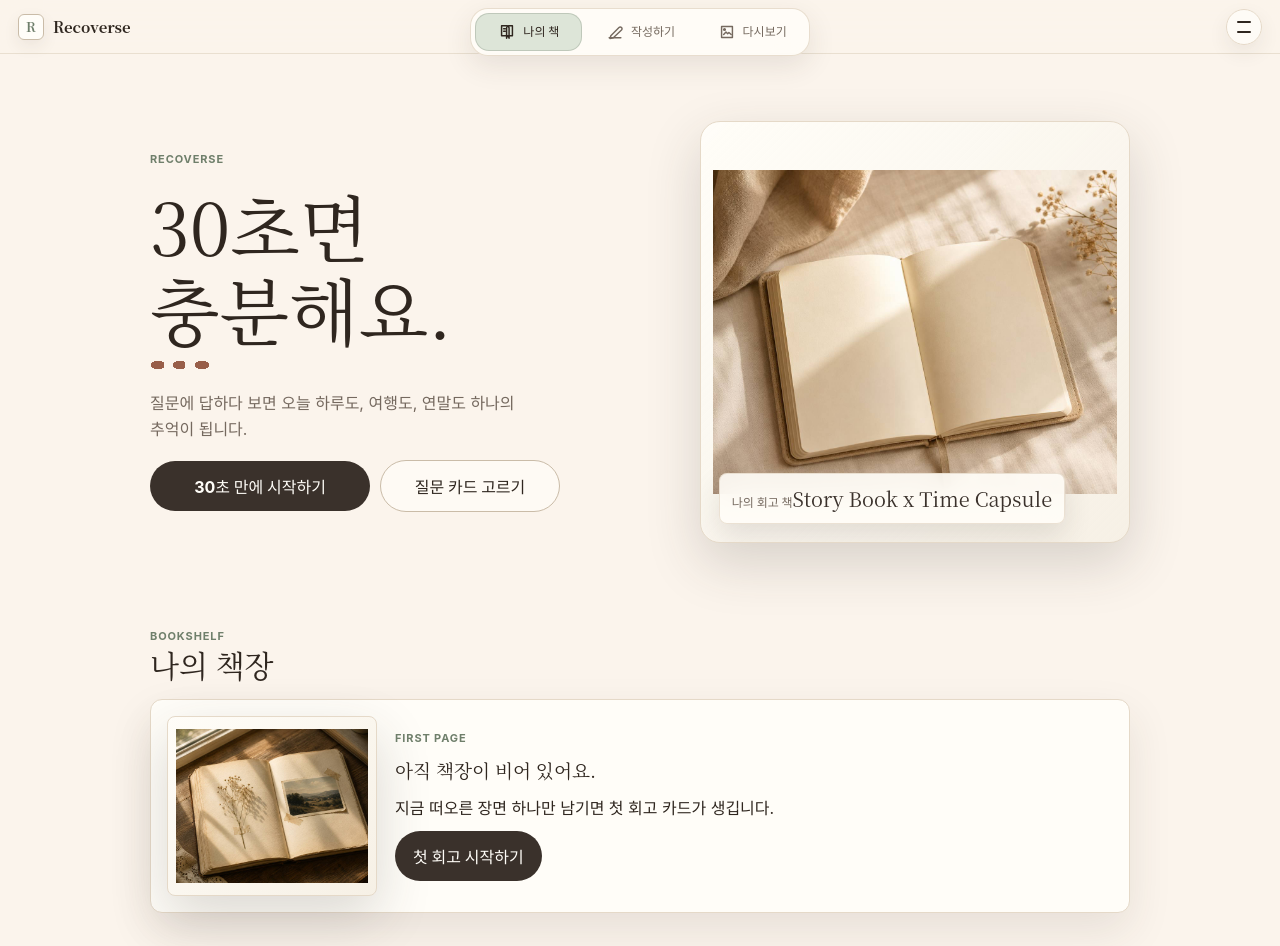
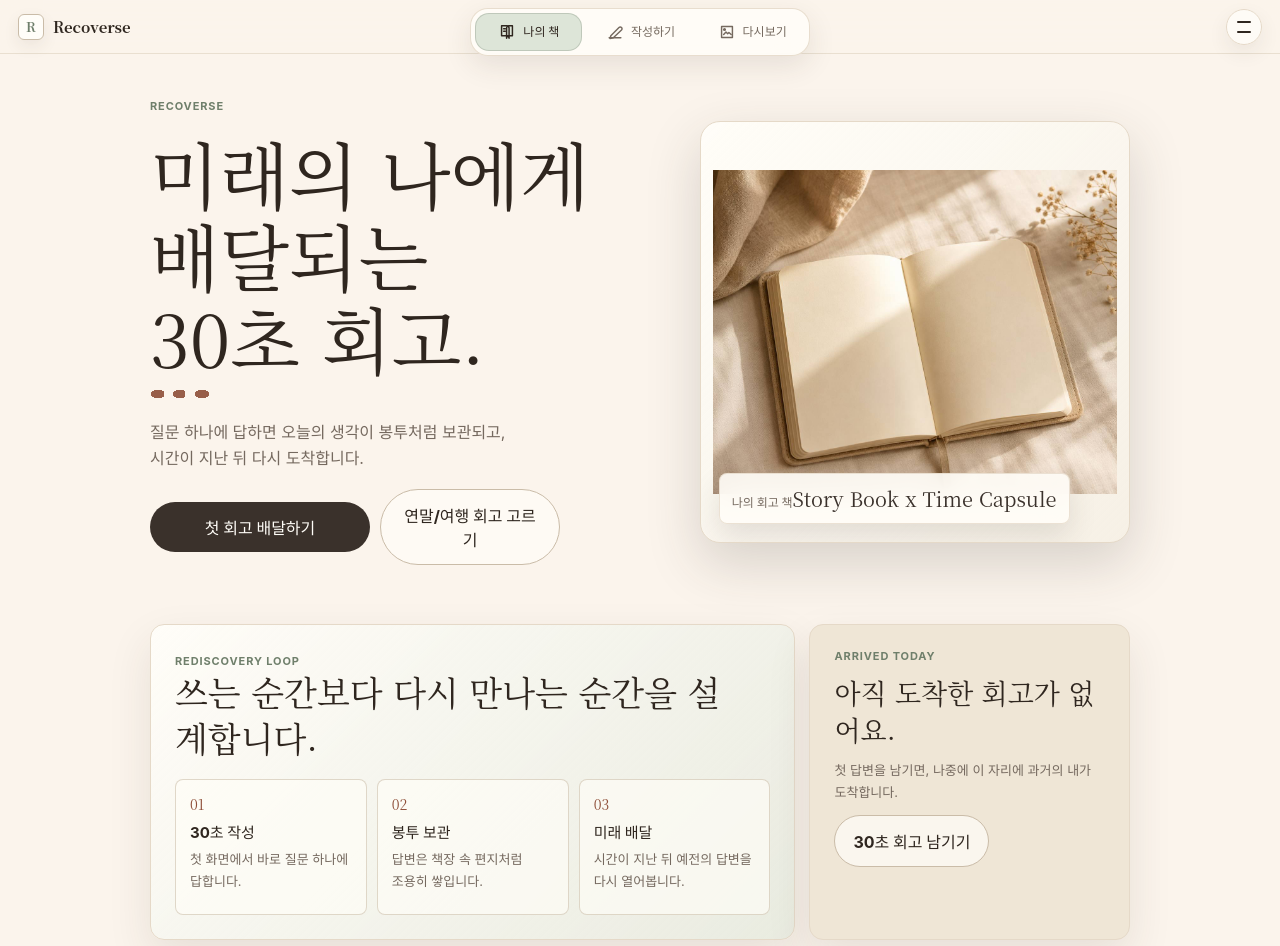
Before and after one commit to minmaxhap/recoverse, a Vue app in the folder recoverse-frontend/: page / in a window 1280 px wide. Shown: the top 946 px of the page. Built offline with nearby package versions, Linux system fonts and the light colour scheme; a web font is replaced by a local one.

Commit message:
feat: sharpen Recoverse onboarding

```diff
--- /dev/null
+++ b/recoverse-frontend/pnpm-workspace.yaml
@@ -0,0 +1,2 @@
+allowBuilds:
+  esbuild: true
--- /dev/null
+++ b/recoverse-frontend/src/components/DeliveryLoopPanel.vue
@@ -0,0 +1,79 @@
+<template>
+  <section class="deliverySection" aria-labelledby="delivery-title">
+    <article class="deliveryCard paperPanel">
+      <div>
+        <span class="screenEyebrow">Rediscovery loop</span>
+        <h2 id="delivery-title">쓰는 순간보다 다시 만나는 순간을 설계합니다.</h2>
+      </div>
+      <ol class="deliverySteps" aria-label="Recoverse 회고 흐름">
+        <li>
+          <span>01</span>
+          <strong>30초 작성</strong>
+          <p>첫 화면에서 바로 질문 하나에 답합니다.</p>
+        </li>
+        <li>
+          <span>02</span>
+          <strong>봉투 보관</strong>
+          <p>답변은 책장 속 편지처럼 조용히 쌓입니다.</p>
+        </li>
+        <li>
+          <span>03</span>
+          <strong>미래 배달</strong>
+          <p>시간이 지난 뒤 예전의 답변을 다시 열어봅니다.</p>
+        </li>
+      </ol>
+    </article>
+
+    <article class="arrivalCard paperPanel">
+      <span class="screenEyebrow">Arrived today</span>
+      <template v-if="arrivalReflectionId">
+        <h2>오늘 도착한 과거 회고</h2>
+        <p>{{ arrivalPreview }}</p>
+        <button class="paperButton" type="button" @click="$emit('open-arrival', arrivalReflectionId)">
+          다시 열어보기
+        </button>
+      </template>
+      <template v-else>
+        <h2>아직 도착한 회고가 없어요.</h2>
+        <p>첫 답변을 남기면, 나중에 이 자리에 과거의 내가 도착합니다.</p>
+        <button class="paperButton" type="button" @click="$emit('start-quick')">
+          30초 회고 남기기
+        </button>
+      </template>
+    </article>
+  </section>
+</template>
+
+<script setup lang="ts">
+defineProps<{
+  arrivalPreview: string;
+  arrivalReflectionId?: string;
+}>();
+
+defineEmits<{
+  "open-arrival": [reflectionId: string];
+  "start-quick": [];
+}>();
+</script>
+
+<style scoped>
+.deliverySection { display: grid; grid-template-columns: minmax(0, 1.45fr) minmax(260px, 0.72fr); gap: 14px; align-items: stretch; }
+.deliveryCard, .arrivalCard { padding: clamp(18px, 3vw, 24px); border-radius: 14px; }
+.deliveryCard { display: grid; gap: 18px; background: linear-gradient(135deg, var(--surface-paper), rgba(221, 229, 216, 0.58)); }
+.deliveryCard h2, .arrivalCard h2 { margin: 0; font-family: var(--font-display); font-weight: var(--display-weight); line-height: var(--leading-tight); color: var(--text-primary); }
+.deliveryCard h2 { max-width: 560px; font-size: clamp(24px, 4vw, 34px); }
+.deliverySteps { display: grid; grid-template-columns: repeat(3, minmax(0, 1fr)); gap: 10px; margin: 0; padding: 0; list-style: none; }
+.deliverySteps li { min-height: 136px; display: grid; align-content: start; gap: 7px; padding: 14px; border: 1px solid rgba(202, 188, 168, 0.58); border-radius: var(--radius-card); background: rgba(255, 253, 248, 0.64); }
+.deliverySteps span { color: var(--accent-wax); font-family: var(--font-display); font-size: 14px; font-weight: var(--display-weight); }
+.deliverySteps strong { color: var(--text-primary); font-size: 15px; font-weight: var(--heading-weight); }
+.deliverySteps p, .arrivalCard p { margin: 0; color: var(--text-secondary); font-size: 13px; line-height: var(--leading-body); word-break: keep-all; }
+.arrivalCard { display: grid; gap: 12px; align-content: start; background: var(--surface-parchment); }
+.arrivalCard h2 { font-size: clamp(21px, 3vw, 27px); }
+.arrivalCard .paperButton { width: fit-content; min-width: 150px; }
+
+@media (max-width: 760px) {
+  .deliverySection { grid-template-columns: 1fr; }
+  .deliverySteps { grid-template-columns: 1fr; }
+  .deliverySteps li { min-height: 112px; }
+}
+</style>
--- a/recoverse-frontend/src/lib/appNavigation.ts
+++ b/recoverse-frontend/src/lib/appNavigation.ts
@@ -18,7 +18,6 @@ export const bottomNavLabels: Record<BottomTabId, string> = {
 export function shouldShowBottomNav(mode: AppMode): boolean {
   return [
     "home-book",
-    "reflection-new",
     "reflection-detail",
     "review-again",
     "shared-reflections",
--- a/recoverse-frontend/src/views/HomeBookView.vue
+++ b/recoverse-frontend/src/views/HomeBookView.vue
@@ -5,14 +5,17 @@
         <section class="heroSection">
           <div class="heroCopy">
             <span class="screenEyebrow">{{ brandLabel }}</span>
-            <h1 class="serifTitle">30초면<br />충분해요.</h1>
-            <p>질문에 답하다 보면 오늘 하루도, 여행도, 연말도 하나의 추억이 됩니다.</p>
+            <h1 class="serifTitle">미래의 나에게<br />배달되는<br />30초 회고.</h1>
+            <p>
+              질문 하나에 답하면 오늘의 생각이 봉투처럼 보관되고,
+              시간이 지난 뒤 다시 도착합니다.
+            </p>
             <div class="heroActions">
               <button class="primaryButton" type="button" @click="$emit('start-quick')">
-                30초 만에 시작하기
+                첫 회고 배달하기
               </button>
               <button class="paperButton" type="button" @click="$emit('start-writing')">
-                질문 카드 고르기
+                연말/여행 회고 고르기
               </button>
             </div>
           </div>
@@ -25,6 +28,13 @@
             </figcaption>
           </figure>
         </section>
+
+        <DeliveryLoopPanel
+          :arrival-preview="todayDeliveryCard?.preview ?? ''"
+          :arrival-reflection-id="todayDeliveryCard?.reflection.id"
+          @open-arrival="openCompletedMemory"
+          @start-quick="$emit('start-quick')"
+        />
 
         <section class="albumSection" aria-labelledby="album-title">
           <div class="sectionHeader row">
@@ -63,8 +73,8 @@
               <span class="screenEyebrow">First page</span>
               <h3>아직 책장이 비어 있어요.</h3>
               <p>지금 떠오른 장면 하나만 남기면 첫 회고 카드가 생깁니다.</p>
-              <button class="primaryButton" type="button" @click="$emit('start-writing')">
-                첫 회고 시작하기
+              <button class="primaryButton" type="button" @click="$emit('start-quick')">
+                첫 회고 배달하기
               </button>
             </div>
           </div>
@@ -72,8 +82,8 @@
 
         <section class="promptSection" aria-labelledby="prompt-title">
           <div class="sectionHeader">
-            <span class="screenEyebrow">Quick prompts</span>
-            <h2 id="prompt-title">짧게 써도 회고 한 장이 만들어져요</h2>
+            <span class="screenEyebrow">Question cards</span>
+            <h2 id="prompt-title">선택보다 답변이 먼저입니다.</h2>
           </div>
           <div class="promptGrid">
             <article v-for="prompt in homePromptCards" :key="prompt.title" class="promptCard">
@@ -92,8 +102,8 @@
             </figure>
             <div>
               <span class="screenEyebrow">Time capsule</span>
-              <h2>나중의 나에게 닿는 작은 편지</h2>
-              <p>종이 결과 리본 북마크, 편지지 결까지 — 앱 전체의 결을 이어갑니다.</p>
+              <h2>기록 앱이 아니라, 다시 발견하는 장치</h2>
+              <p>답변을 많이 쌓는 것보다 나중에 다시 열고 싶게 만드는 경험을 우선합니다.</p>
             </div>
           </article>
         </section>
@@ -104,6 +114,7 @@
 
 <script setup lang="ts">
 import { computed } from "vue";
+import DeliveryLoopPanel from "../components/DeliveryLoopPanel.vue";
 import HomeView from "./HomeView.vue";
 import type { Reflection } from "../types/reflection";
 
@@ -148,12 +159,20 @@ const memoryCards = computed(() =>
   }))
 );
 
+const todayDeliveryCard = computed(() =>
+  memoryCards.value.find((card) => card.reflection.isCompleted) ?? null
+);
+
 function openMemory(reflectionId: string, isCompleted: boolean) {
   if (isCompleted) {
     emit("open-reflection", reflectionId);
     return;
   }
   emit("continue-reflection", reflectionId);
+}
+
+function openCompletedMemory(reflectionId: string) {
+  emit("open-reflection", reflectionId);
 }
 </script>
 
--- a/recoverse-frontend/src/views/NewReflectionPage.vue
+++ b/recoverse-frontend/src/views/NewReflectionPage.vue
@@ -11,20 +11,20 @@
       <section class="entryCard" aria-labelledby="entry-title">
         <figure class="entryPhoto editorialPhotoFrame">
           <img src="/design/sealed-envelope-stack.jpg" alt="초록색 왁스 실링이 붙은 종이 봉투 더미" />
-          <figcaption>질문을 고르면 오늘의 회고 봉투가 열립니다.</figcaption>
+          <figcaption>필요하면 템플릿을 고르고, 아니면 바로 첫 질문으로 들어갑니다.</figcaption>
         </figure>
 
         <div class="entryForm">
           <div class="entryCopy">
-            <span class="eyebrow">첫 질문으로 바로 들어가기</span>
-            <h1 id="entry-title">무엇을 돌아볼까요?</h1>
+            <span class="eyebrow">Template is optional</span>
+            <h1 id="entry-title">고르느라 멈추지 않게.</h1>
           </div>
 
           <label class="topicField">
-            <span>기억의 이름</span>
+            <span>회고 시점, 비워두면 자동으로 정해져요</span>
             <input
               v-model="periodLabel"
-              :placeholder="selectedTemplate?.periodPlaceholder ?? '제주 여행'"
+              :placeholder="selectedTemplate?.periodPlaceholder ?? defaultPeriodLabel"
               autocomplete="off"
               @keydown.enter.prevent="primaryAction"
             />
@@ -72,7 +72,7 @@
           </div>
 
           <button v-else class="primaryCta" type="button" :disabled="!canStart" @click="start">
-            첫 질문 열기
+            이 질문으로 시작하기
           </button>
         </div>
       </section>
@@ -111,6 +111,7 @@ const templates = [
   ...reflectionTemplates.filter((template) => template.id === "template_travel"),
   ...reflectionTemplates.filter((template) => template.id !== "template_travel"),
 ];
+const defaultPeriodLabel = "오늘";
 const selectedTemplateId = ref("template_travel");
 const selectedQuestionSetMode = ref<ReflectionQuestionSetMode>("light");
 const periodLabel = ref("");
@@ -123,6 +124,10 @@ const templateVisualById: Record<string, { mark: string }> = {
 };
 
 const selectedTemplate = computed(() => getReflectionTemplate(selectedTemplateId.value));
+
+const effectivePeriodLabel = computed(
+  () => periodLabel.value.trim() || selectedTemplate.value?.periodPlaceholder || defaultPeriodLabel
+);
 
 const quickPeriodChips = computed(() => {
   const year = new Date().getFullYear();
@@ -140,7 +145,7 @@ const quickPeriodChips = computed(() => {
 
 const generatedTitle = computed(() => {
   const template = selectedTemplate.value;
-  const label = periodLabel.value.trim();
+  const label = effectivePeriodLabel.value;
   if (!template || !label) return "새 기억";
   if (template.id === "template_travel") return `${label}의 기억`;
   if (template.id === "template_life_chapter") return `${label}의 회고`;
@@ -149,11 +154,7 @@ const generatedTitle = computed(() => {
 
 const canStart = computed(() => {
   const template = selectedTemplate.value;
-  return Boolean(
-    template &&
-      periodLabel.value.trim() &&
-      buildQuestionGroupsForMode(template, selectedQuestionSetMode.value).length > 0
-  );
+  return Boolean(template && buildQuestionGroupsForMode(template, selectedQuestionSetMode.value).length > 0);
 });
 
 const duplicateReflection = computed(() => {
@@ -202,7 +203,7 @@ function parseYear(label: string): number | undefined {
 }
 
 function start() {
-  const label = periodLabel.value.trim();
+  const label = effectivePeriodLabel.value;
   if (!canStart.value || !label) return;
 
   emit("create", {
```
Also changed, not shown: recoverse-frontend/index.html (+12 -2 lines), 2 other files (tests, documents, lock files or other folders).
